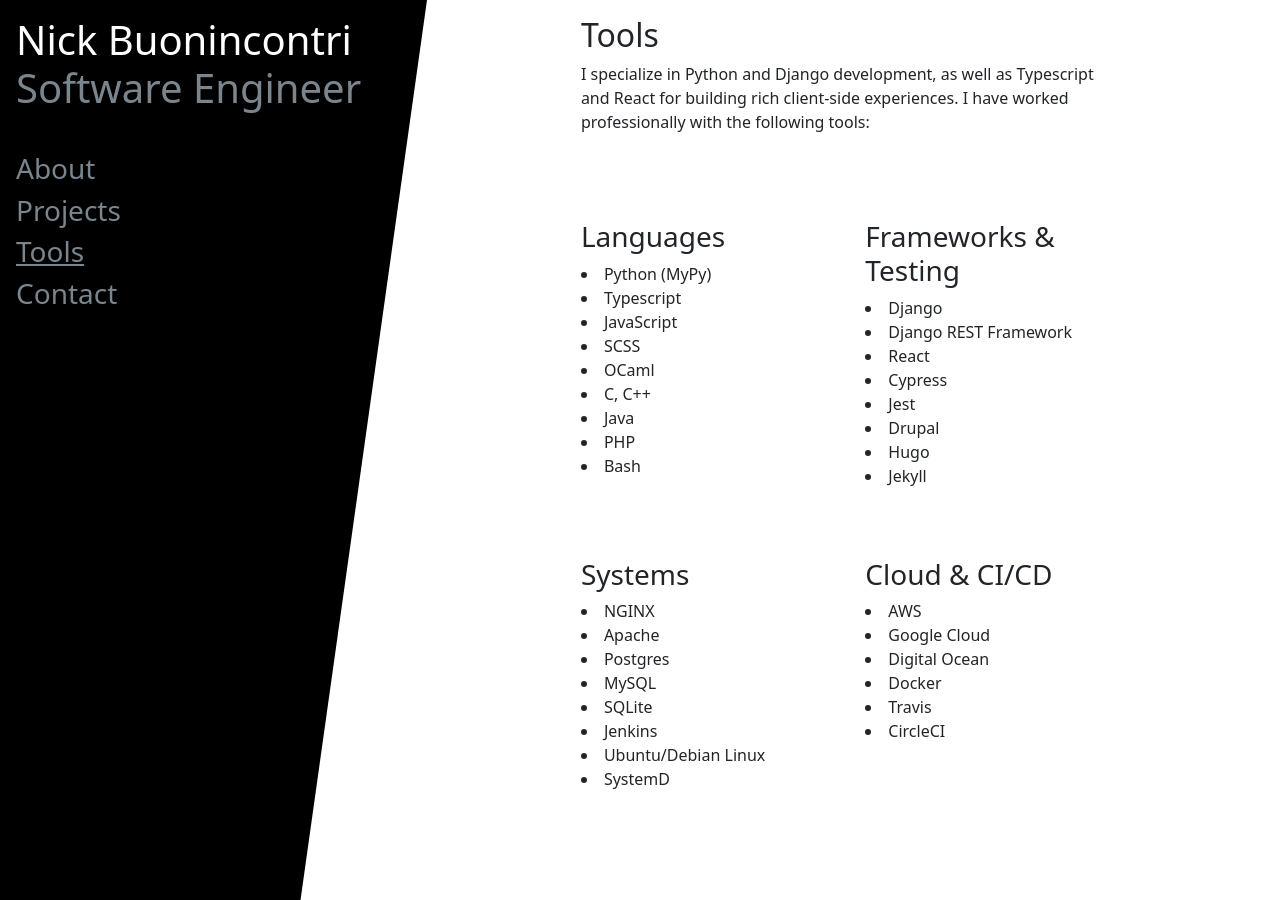
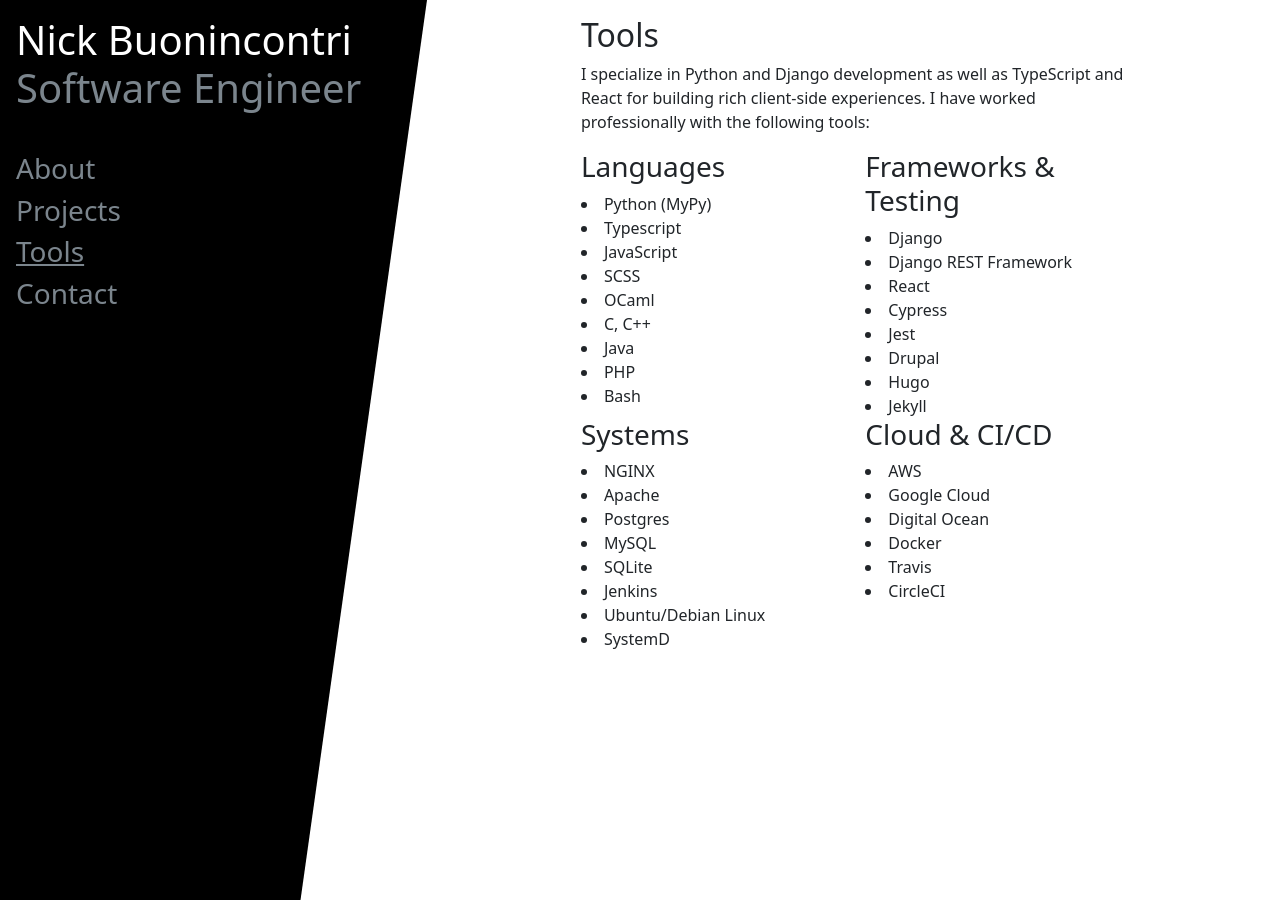
Before and after one commit to nbuonin/buonincontri.org, a Jekyll site: the page built from tools.md, in a window 1280 px wide. Built offline with Jekyll 4.4.1, drawn with Linux system fonts in a browser that asks for light colours.

```diff
--- a/_includes/project-link.html
+++ b/_includes/project-link.html
@@ -1 +1 @@
-<a href="{{ include.url }}" target="_blank" class="btn btn-dark">{{ include.text }} <svg xmlns="http://www.w3.org/2000/svg" width="16" height="16" fill="currentColor" class="bi bi-box-arrow-up-right" viewBox="0 0 16 16"><path fill-rule="evenodd" d="M8.636 3.5a.5.5 0 0 0-.5-.5H1.5A1.5 1.5 0 0 0 0 4.5v10A1.5 1.5 0 0 0 1.5 16h10a1.5 1.5 0 0 0 1.5-1.5V7.864a.5.5 0 0 0-1 0V14.5a.5.5 0 0 1-.5.5h-10a.5.5 0 0 1-.5-.5v-10a.5.5 0 0 1 .5-.5h6.636a.5.5 0 0 0 .5-.5z"/><path fill-rule="evenodd" d="M16 .5a.5.5 0 0 0-.5-.5h-5a.5.5 0 0 0 0 1h3.793L6.146 9.146a.5.5 0 1 0 .708.708L15 1.707V5.5a.5.5 0 0 0 1 0v-5z"/></svg></a>
+<a href="{{ include.url }}" target="_blank" class="btn btn-dark" onclick="getOutboundLink('{{ include.url }}'); return false;">{{ include.text }} <svg xmlns="http://www.w3.org/2000/svg" width="16" height="16" fill="currentColor" class="bi bi-box-arrow-up-right" viewBox="0 0 16 16"><path fill-rule="evenodd" d="M8.636 3.5a.5.5 0 0 0-.5-.5H1.5A1.5 1.5 0 0 0 0 4.5v10A1.5 1.5 0 0 0 1.5 16h10a1.5 1.5 0 0 0 1.5-1.5V7.864a.5.5 0 0 0-1 0V14.5a.5.5 0 0 1-.5.5h-10a.5.5 0 0 1-.5-.5v-10a.5.5 0 0 1 .5-.5h6.636a.5.5 0 0 0 .5-.5z"/><path fill-rule="evenodd" d="M16 .5a.5.5 0 0 0-.5-.5h-5a.5.5 0 0 0 0 1h3.793L6.146 9.146a.5.5 0 1 0 .708.708L15 1.707V5.5a.5.5 0 0 0 1 0v-5z"/></svg></a>
--- a/_layouts/contact.html
+++ b/_layouts/contact.html
@@ -41,7 +41,7 @@ layout: base
                 'Accept': 'application/json'
             }
         }).then(response => {
-            status.innerHTML = "Thank you for your submission. I'll be in touch soon";
+            status.innerHTML = "Thank you for your submission. I'll be in touch soon.";
             form.reset()
         }).catch(error => {
             status.innerHTML = "Huh, there was a problem submitting your form. Please try again."
--- a/_layouts/tools.html
+++ b/_layouts/tools.html
@@ -7,7 +7,7 @@ layout: base
 <div class="row justify-content-center">
 {% for i in site.data.tools.tools %}
     <div class="col-md-6">
-        <h3>{{ i.category }}</h3>
+        <h3 class="tools-header">{{ i.category }}</h3>
         {% for el in i.items %}
             <li>{{ el.item }}</li>
         {% endfor %}
--- a/_scss/main.scss
+++ b/_scss/main.scss
@@ -9,10 +9,14 @@ nav.sidebar {
     a {
         text-decoration: none;
     }
-    h1 a {
-        color: #FFFFFF;
+    h1 {
         display: inline-block;
+        a {
+            color: #FFFFFF;
+            display: inline-block;
+        }
     }
+
     a .text-muted {
         color: $nav-font-color;
     }
@@ -89,6 +93,9 @@ main {
     h3 {
         margin-top: 2.5em;
     }
+    h3.tools-header {
+        margin-top: unset;
+    }
     a {
         color: #000000;
         &:hover {
@@ -100,4 +107,7 @@ main {
         margin-left: 0.25em;
         margin-bottom: 5px;
     }
+    .pill-box {
+        margin-bottom: 1em;
+    }
 }
--- a/js/scripts.js
+++ b/js/scripts.js
@@ -5,3 +5,12 @@ window.addEventListener('load', function() {
         collapse.classList.toggle('nav-collapse-show');
     });
 });
+
+var getOutboundLink = function(url) {
+    gtag('event', 'click', {
+        'event_category': 'outbound',
+        'event_label': url,
+        'transport_type': 'beacon',
+        'event_callback': function(){window.open(url, '_blank');}
+    });
+};
--- a/tools.md
+++ b/tools.md
@@ -4,7 +4,6 @@ layout: tools
 permalink: /tools/
 ---
 ## Tools
-I specialize in Python and Django development, as
-well as Typescript and React for building rich
-client-side experiences. I have worked
-professionally with the following tools:
+I specialize in Python and Django development as well as TypeScript and React
+for building rich client-side experiences. I have worked professionally with
+the following tools:
```
Also changed, not shown: _layouts/base.html (+9 -0 lines), projects.md (+14 -12 lines).
